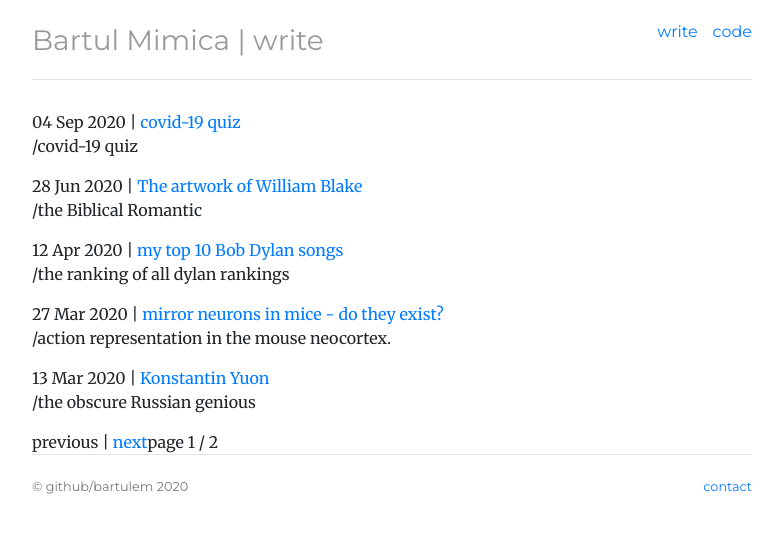
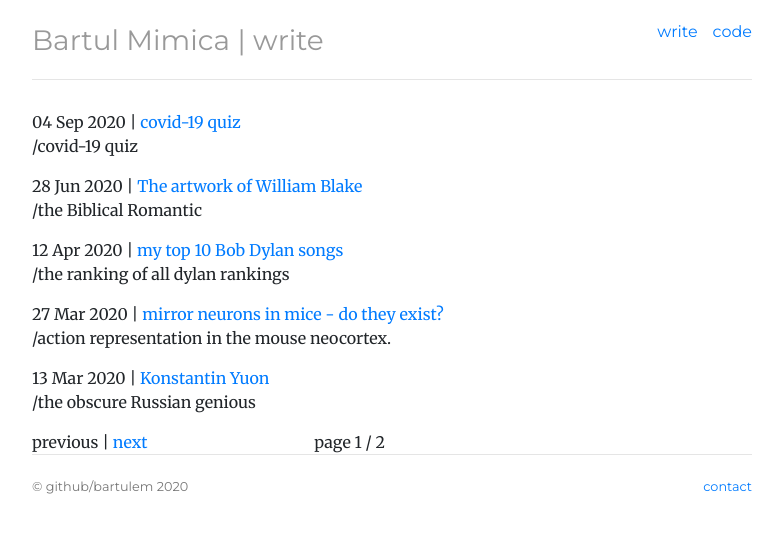
Before and after one commit to bartulem/bartulem.github.io, a Jekyll site: the page built from write/index.html, in a window 1280 px wide. Shown: the top 533 px of the page, without its empty margins (248-1030 px from the left). Built offline with Jekyll 4.4.1, drawn with Linux system fonts in a browser that asks for light colours; the list of posts is cut into pages by our own code; comment, search, counter and statistics services are not loaded.

Commit message:
site restructure step7

```diff
--- a/_includes/post-list.html
+++ b/_includes/post-list.html
@@ -24,7 +24,7 @@
   {% else %}
     <span class="next">next</span>
   {% endif %}
-  <span class="page_number" style="float: right">
+  <span class="page_number" style="float:left; width:33%; text-align:right;">
     page {{ paginator.page }} / {{ paginator.total_pages }}
   </span>
 </div>
```
